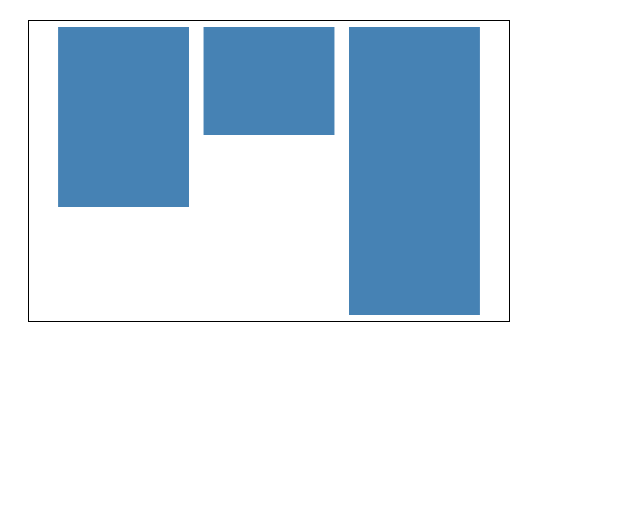
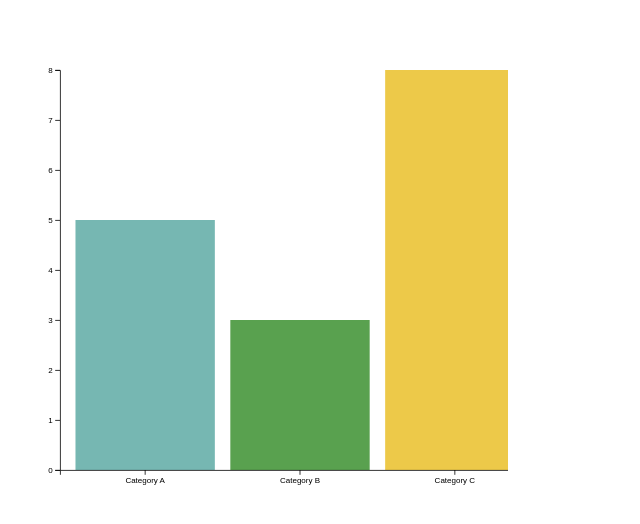
Before and after one commit to nmolnar-parsons/Summer-25-Workshop, a plain HTML site: page Week 4/index_copy.html in a window 1280 px wide. Shown: the part 66-590 px from the top of the page, without its empty margins (0-640 px from the left). Drawn offline with nearby package versions, Linux system fonts and the light colour scheme.

Commit message:
Week 4 HW complete

```diff
--- a/Week 4/index_copy.html
+++ b/Week 4/index_copy.html
@@ -46,13 +46,13 @@
         const container2 = d3.select('#container2');
         const container3 = d3.select('#container3');
 
-        const height = 300;
-        const width = 500;
+        const height = 500;
+        const width = 600;
 
         const dataset = {
-            "Category A": 500,
-            "Category B": 300,
-            "Category C": 800
+            "Category A": 5,
+            "Category B": 3,
+            "Category C": 8
         }
 
         const data_array = Object.entries(dataset)
@@ -68,7 +68,7 @@
             .attr('viewBox', [0,0, width, height]) // set the viewBox to control the size of the SVG
             .attr('width', width)
             .attr('height', height)
-            .style('border', '1px solid black');
+          //  .style('border', '1px solid black');
 
         // something about xScale and yScale are not working
         // need to do object.entries(dataset) to get the keys and values
@@ -78,21 +78,46 @@
             .domain(Object.keys(dataset))
             .range([0, width])
             .paddingInner(0.1)
-            .paddingOuter(0.2);
+            .paddingOuter(0.1);
 
         const yScale = d3
             .scaleLinear()
             .domain([0, d3.max(Object.values(dataset))])
             .range([height, 0]);
 
-        chart.selectAll('rect').data(data_array).join('rect')
+        const colorScale = d3
+            .scaleOrdinal()
+            .domain(Object.keys(symbols))
+            .range(d3.schemeTableau10);
+
+        // create y-axis
+        var yAxis = d3.axisLeft(yScale)
+
+        // create bottom axis
+        var xAxis = d3.axisBottom(xScale)
+
+        // add a margin?
+        var margin = {left :40, right: 40, top : 0, bottom: 0};
+
+        // group for margin and chart
+        var chartGroup = chart.append("g")
+            .attr("transform", "translate("+margin.left+", "+margin.top+")");
+
+
+        chartGroup.selectAll('rect').data(data_array).join('rect')
             .attr("width", () => xScale.bandwidth())
             .attr("height", (d) => height - yScale(d[1])) // d[1] is the value
             .attr('x', (d) => xScale(d[0]))
-            .attr("y", 0)
-            .attr('fill', 'steelblue');
+            .attr("y", (d) => yScale(d[1]))
+            .attr('fill', (d) => colorScale(d[1]))
 
 
+        chartGroup.append("g").attr('class', 'axis y')
+            .call(yAxis); // keep axis and chart together - no independent transforms
+
+        chartGroup.append("g").attr('class', 'axis x')
+            .attr("transform", "translate(0," + height + ")") // move the x-axis to the bottom
+            .call(xAxis);
 
 
         //create color Scale
```
Also changed, not shown: 2 other files.
